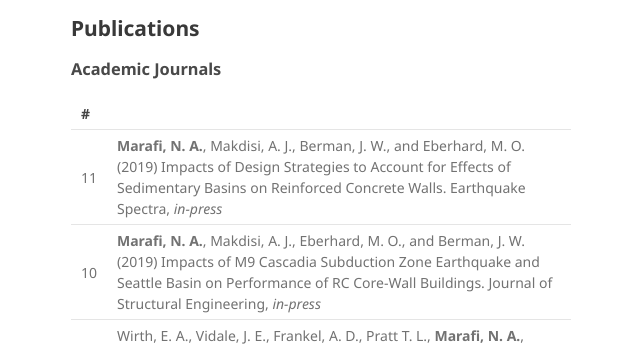
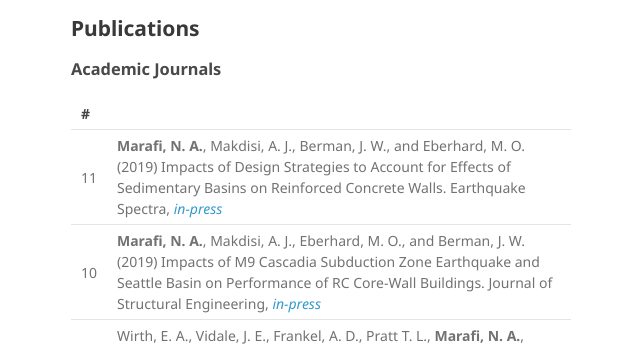
Before and after one commit to nassermarafi/nassermarafi.github.io, a plain HTML site: page index.html in a window 1280 px wide. Shown: the part 2547-2897 px from the top of the page, 499-1139 px from the left. Drawn offline with Linux system fonts and the light colour scheme.

Commit message:
in-presspapers uploaded
In-Press papers uploaded

```diff
--- a/index.html
+++ b/index.html
@@ -218,12 +218,12 @@ Response of a 12-story reinforced concrete core wall structure subjected to an M
 
 				<tr>
                     <td>11</td>
-                <td><b>Marafi, N. A.</b>, Makdisi, A. J., Berman, J. W., and Eberhard, M. O. (2019) Impacts of Design Strategies to Account for Effects of Sedimentary Basins on Reinforced Concrete Walls. Earthquake Spectra, <i>in-press</i></td>
+                <td><b>Marafi, N. A.</b>, Makdisi, A. J., Berman, J. W., and Eberhard, M. O. (2019) Impacts of Design Strategies to Account for Effects of Sedimentary Basins on Reinforced Concrete Walls. Earthquake Spectra, <a href="papers/Marafietal2020-DesignStrategies.pdf"><i>in-press</i></a></td>
 				</tr>
 
 				<tr>
                     <td>10</td>
-                <td><b>Marafi, N. A.</b>, Makdisi, A. J., Eberhard, M. O., and Berman, J. W. (2019) Impacts of M9 Cascadia Subduction Zone Earthquake and Seattle Basin on Performance of RC Core-Wall Buildings. Journal of Structural Engineering, <i>in-press</i></td>
+                <td><b>Marafi, N. A.</b>, Makdisi, A. J., Eberhard, M. O., and Berman, J. W. (2019) Impacts of M9 Cascadia Subduction Zone Earthquake and Seattle Basin on Performance of RC Core-Wall Buildings. Journal of Structural Engineering, <a href="papers/Marafietal2020-RCWallPerformanceM9.pdf"><i>in-press</i></a></td>
 				</tr>
 
 				<tr>
```
Also changed, not shown: 2 other files.
